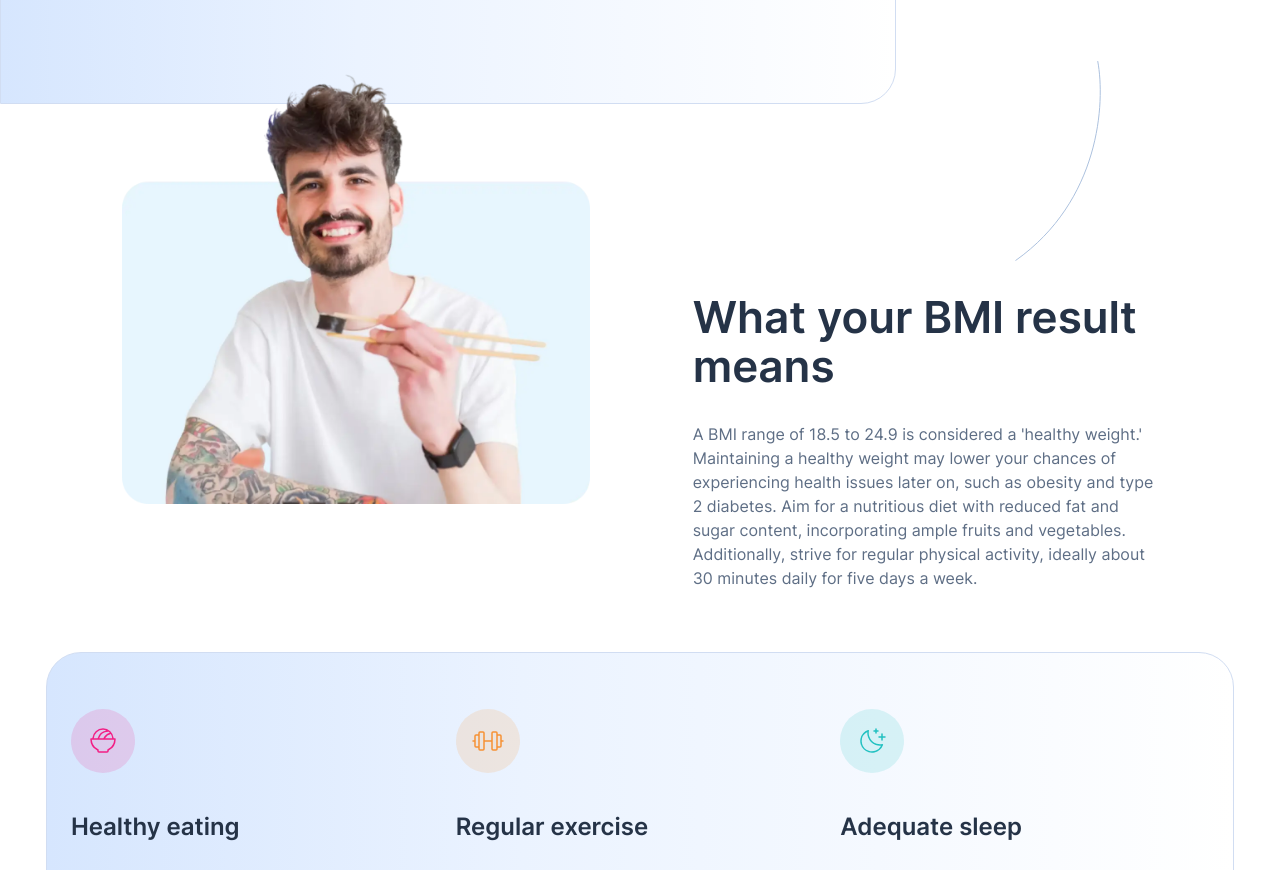
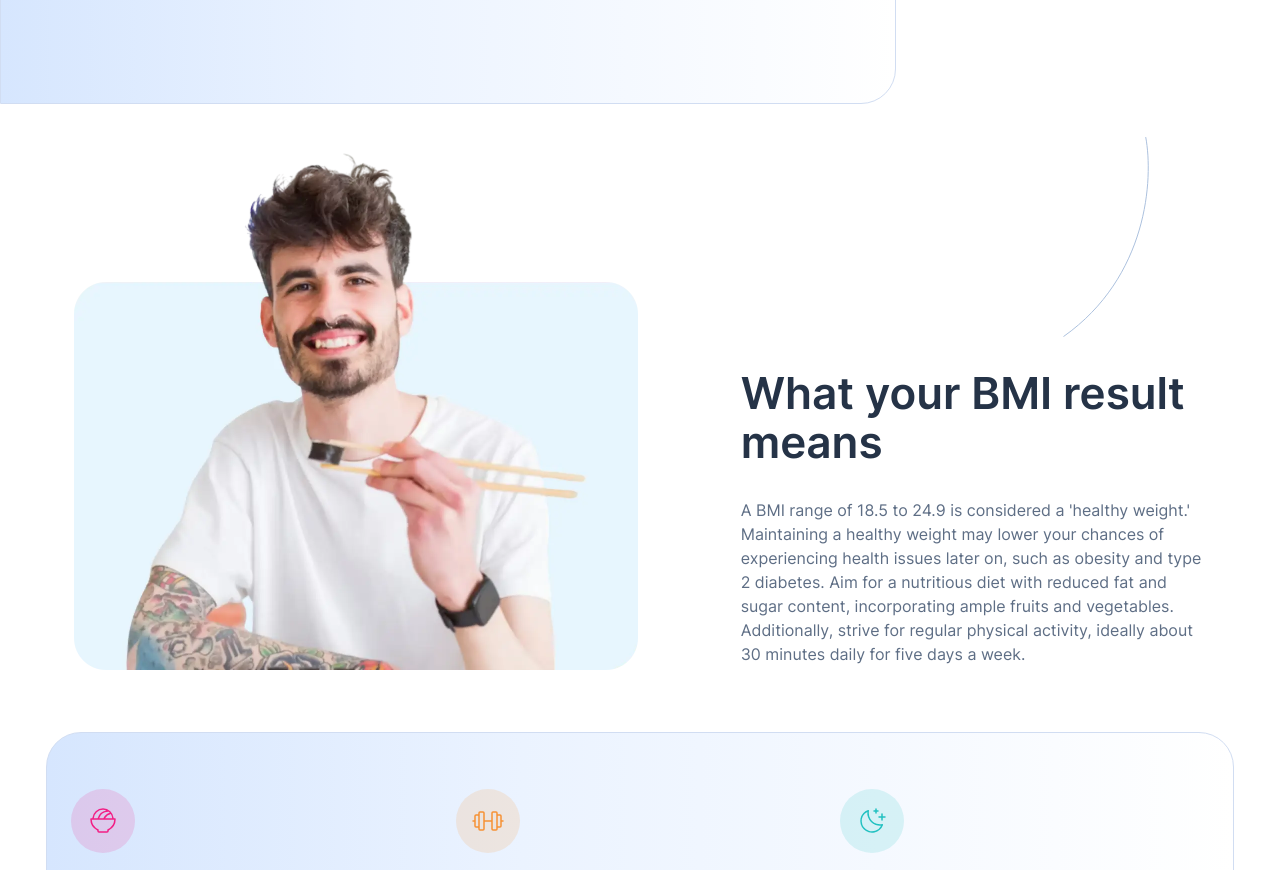
Before and after one commit to jonghwascript/bmi-calculator, a website: page src/pages/index.html in a window 1280 px wide. Shown: the part 526-1396 px from the top of the page. Drawn offline with nearby package versions, Linux system fonts and the light colour scheme; files that its build step writes are made by us from their sources; files whose address does not match are found by name.

Commit message:
fix: adjust desktop result layout and update logo link
- Increase top spacing in the desktop result section
- Expand the desktop image column maximum width
- Point the logo link to the deployed calculator homepage

```diff
--- a/src/pages/components/hero.html
+++ b/src/pages/components/hero.html
@@ -1,7 +1,7 @@
 <div class="l-wrapper">
   <div class="l-stack l-stack--section">
     <header class="c-hero__header">
-      <a class="c-brand" href="#hero-title" aria-label="BMI calculator home"
+      <a class="c-brand" href="https://jonghwascript.github.io/bmi-calculator/" aria-label="BMI calculator home"
         ><img
           src="./images/logo.svg"
           class="c-hero__logo"
--- a/src/scss/pages/_result.scss
+++ b/src/scss/pages/_result.scss
@@ -3,6 +3,15 @@
 // "What your BMI result means" 섹션
 .c-result {
   margin-block-start: 4rem; //64px
+
+  @include mq('desktop'){
+    margin-block-start: 5.5rem; //88px
+
+    .l-wrapper {
+      margin-block-start: 3.25rem; //52px
+    }
+  }
+
 
   .l-stack--intro {
     --space: 2rem;  //32px
@@ -31,8 +40,9 @@
   }
 
   @include mq('desktop'){
-    // 최대 468px·465px, 공간이 부족하면 열과 간격이 함께 줄어 넘치지 않는다.
-    grid-template-columns: minmax(0, 29.25rem) minmax(0, 29.0625rem);
+    // 최대 564px·465px, 공간이 부족하면 열과 간격이 함께 줄어 넘치지 않는다.
+    // 최대값은 디자인 그대로, 공간이 부족하면 줄어든다.
+    grid-template-columns: minmax(0, 35.25rem) minmax(0, 29.0625rem);
     justify-content: center;
     column-gap: clamp(2rem, 8vw, 8.1875rem); // 최대 131px
   }
```
Also changed, not shown: doc/ENGINEERING_NOTES.md (+0 -1 lines).
